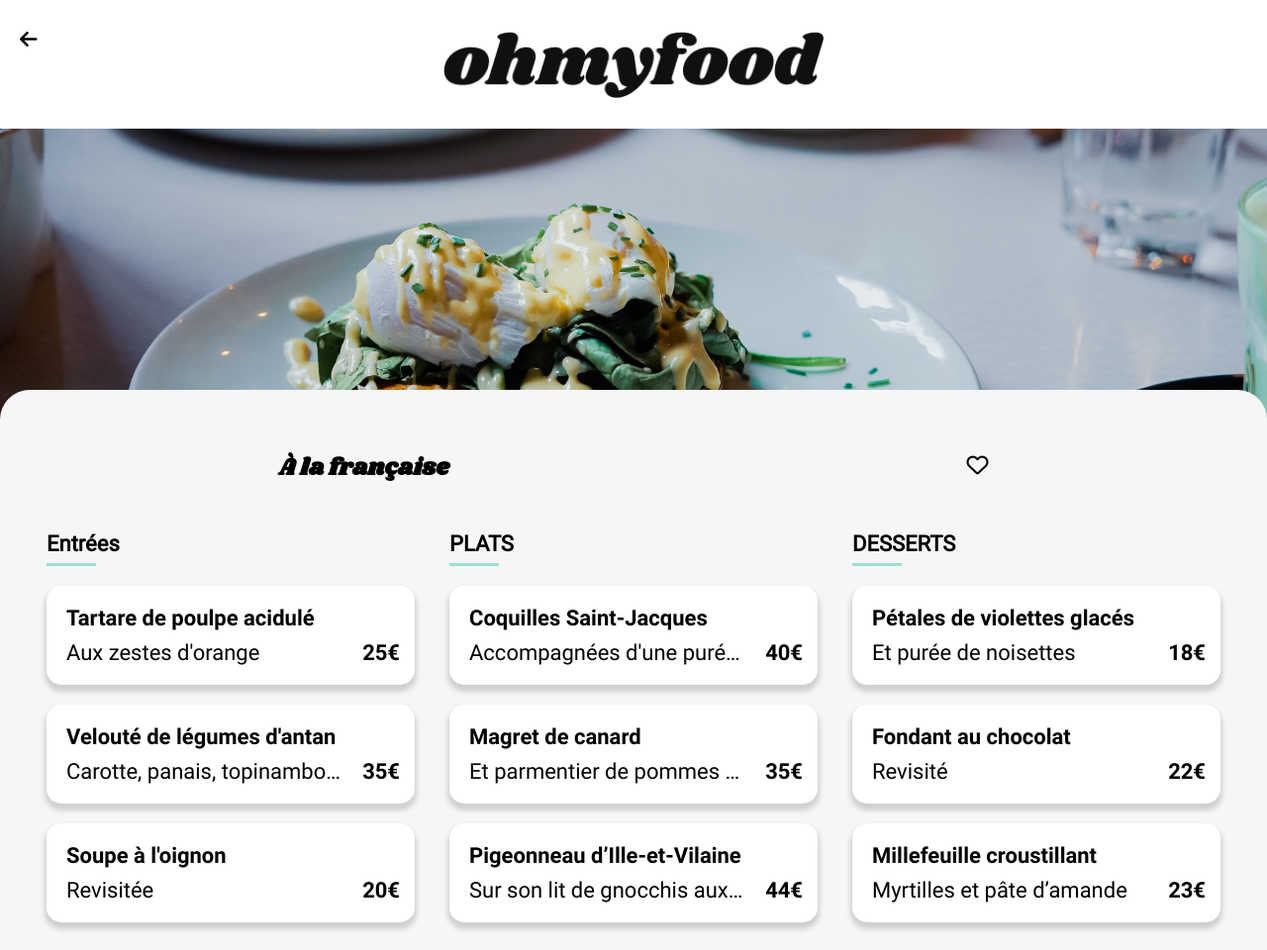
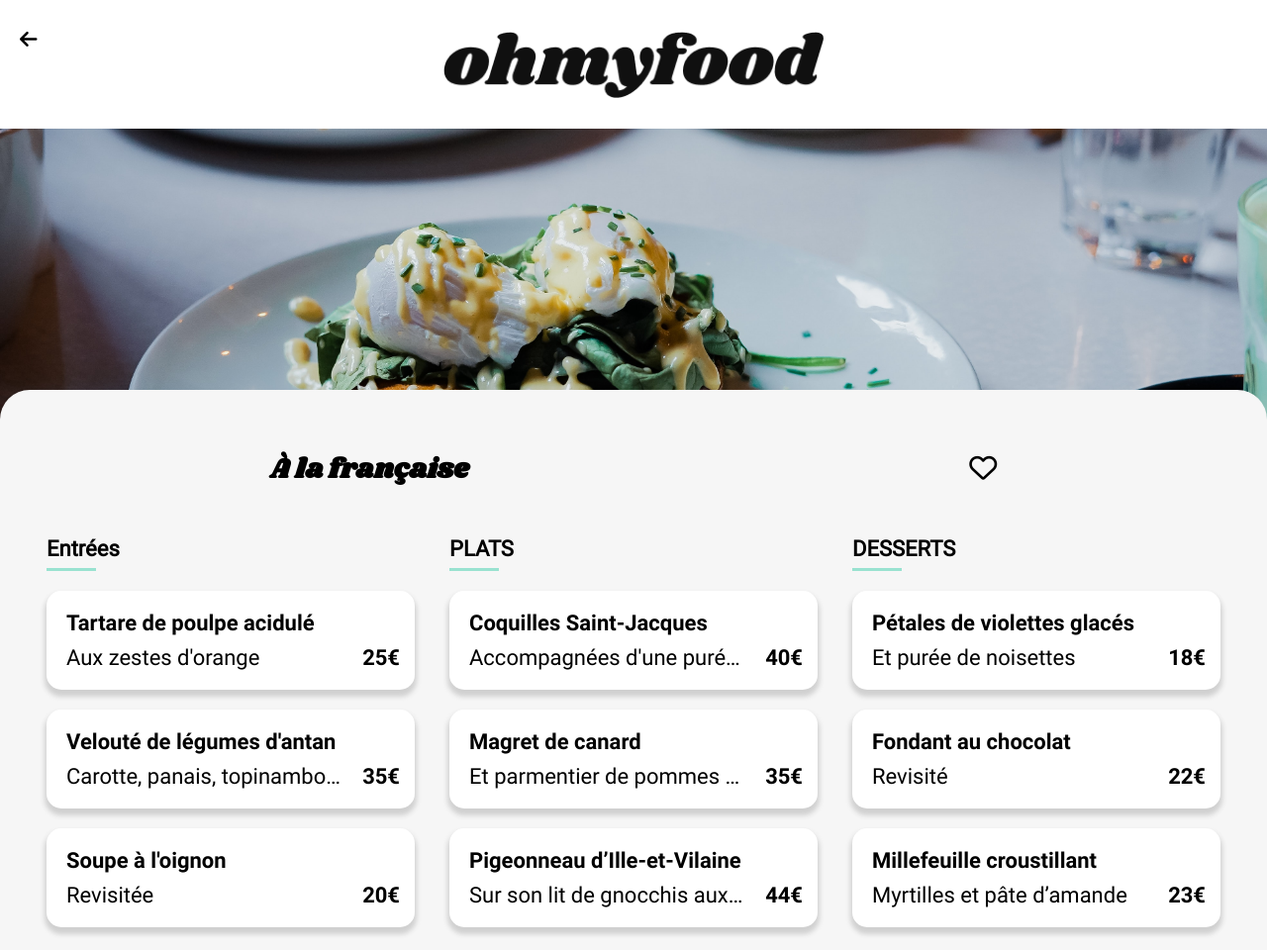
Before and after one commit to PierreEtrillard/P3_Oh_my_food, a website: page menus/A_la_française.html in a window 1280 px wide. Shown: the top 960 px of the page at 99% size. Drawn offline with Linux system fonts and the light colour scheme.

Commit message:
reajustement des tailles de font titre des resto dans les pages menus

```diff
--- a/SASS/base/_typography.scss
+++ b/SASS/base/_typography.scss
@@ -24,7 +24,7 @@
 }
 .Titles {
     font-family: "Titles" ;
-    font-size: 24px;
+    font-size: 28px;
 }
 .SubTitles {
     font-family:'Primary-Bold';
--- a/SASS/pages/_menu.scss
+++ b/SASS/pages/_menu.scss
@@ -32,7 +32,7 @@
         display: flex;
         justify-content: space-around;
         width: 100%;
-        i {font-size: 22px ;}
+        i {font-size: 28px ;}
     }
     .Starter {
         animation: reveal 0.3s backwards;
```
Also changed, not shown: CSS/style.css.
